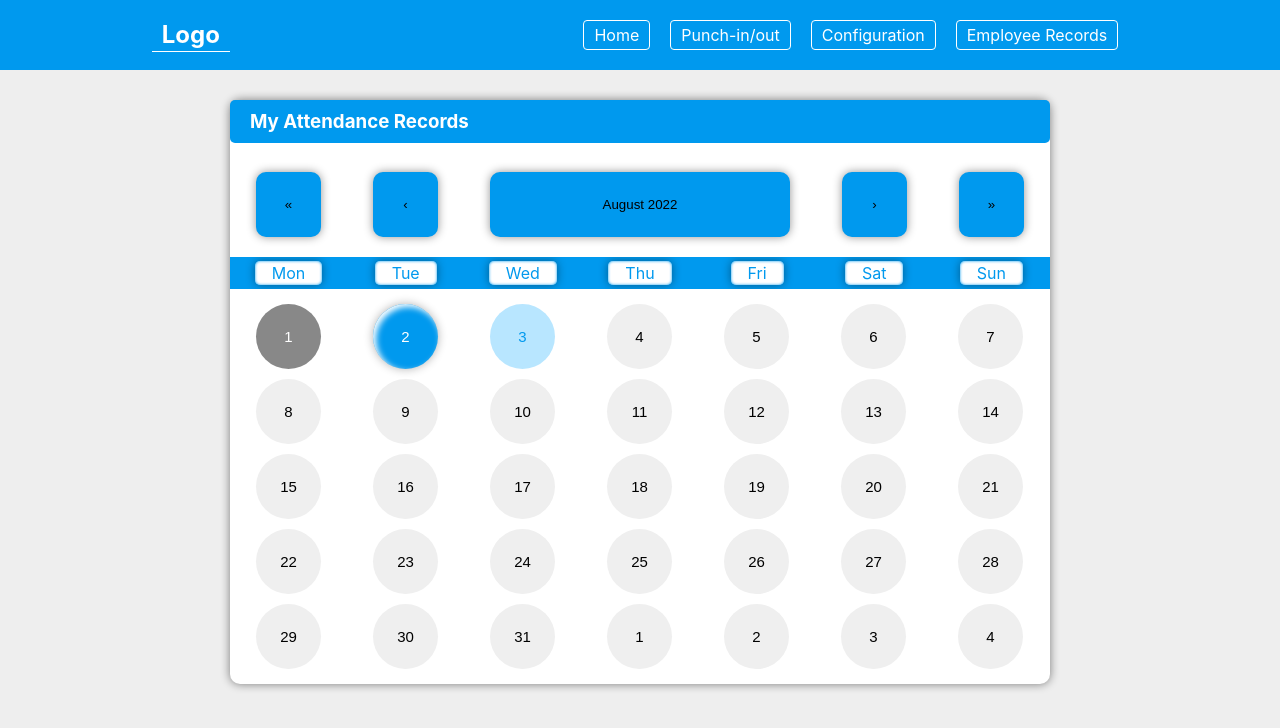
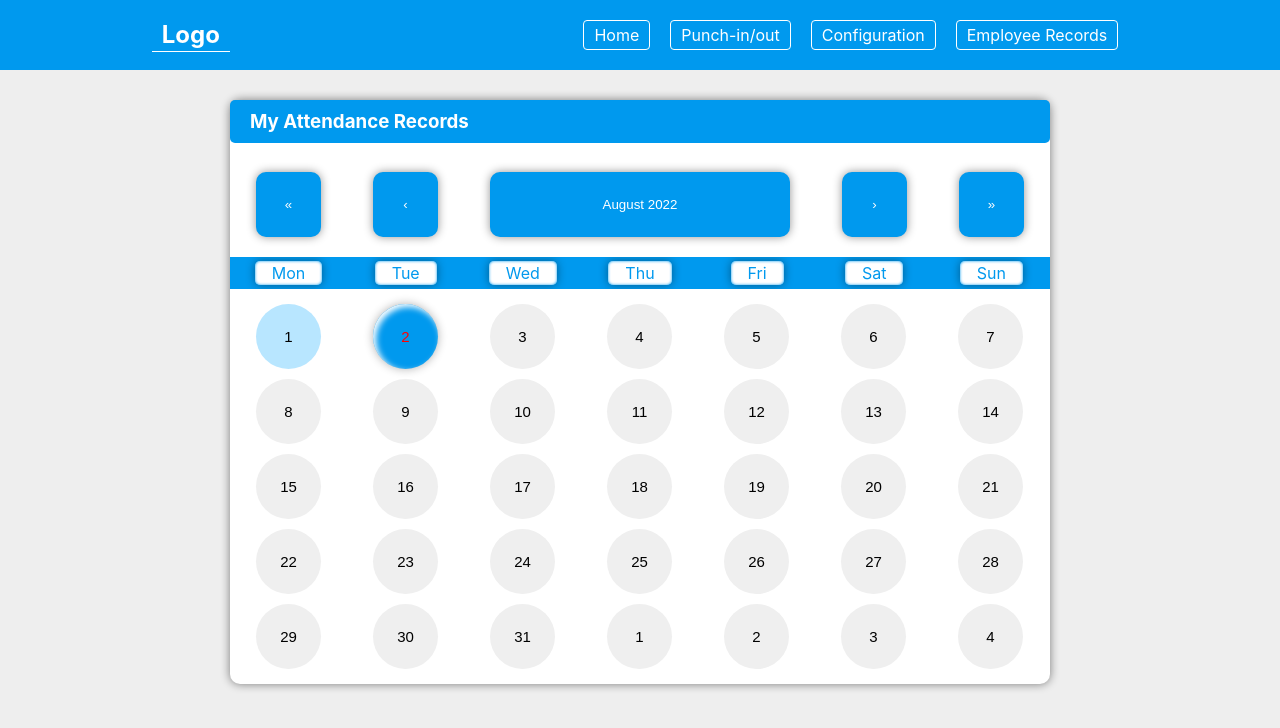
Before and after one commit to Dipali-khalate/attendance, a React (Create React App) app: page / in a window 1280 px wide. Shown: the top 728 px of the page. Built offline with nearby package versions, Linux system fonts and the light colour scheme.

Commit message:
calander updated

```diff
--- a/src/Components/Pages/Myrecords.jsx
+++ b/src/Components/Pages/Myrecords.jsx
@@ -2,7 +2,8 @@ import React, { useState } from "react";
 import Calendar from "react-calendar";
 import "../style/attendance.css";
 function Myrecords() {
-  const [date,setDate] = useState(new Date())
+  const [selecteddate,setselectedDate] = useState(new Date())
+  const [currentDate,setCurrentDate] = useState(new Date())
   return (
     <>
       <div className="myrecord">
@@ -12,7 +13,7 @@ function Myrecords() {
           </label>
           <div className="mydate">
             {/* <h4>Date:</h4> */}
-            <Calendar onChange={setDate} value={date} className="calander" />
+            <Calendar onChange={setselectedDate} value={selecteddate} onClickDay={(date,event)=>alert(date.getDate()+ ' ' +(date.getMonth()+1))} tileClassName={({activeStartDate, date, view }) => date.getDate() === currentDate.getDate() && date.getMonth() ===currentDate.getMonth() ? "current":""}  className="calander" />
 
           </div>
         </div>
--- a/src/Components/style/Viewattrecord.css
+++ b/src/Components/style/Viewattrecord.css
@@ -153,7 +153,10 @@
 .calander .react-calendar__navigation{
   display: flex;
   margin: 10px 0;
-
+}
+.calander .react-calendar__navigation button{
+  color: #fff;
+  cursor: pointer;
 }
 .calander .react-calendar__navigation button{
   width: 65px ;
@@ -176,25 +179,24 @@
   font-size: 15px;
 }
 
-.calander .react-calendar__month-view__days button:nth-child(1){
+/* .calander .react-calendar__month-view__days button:nth-child(3){
   background-color: rgb(136, 136, 136);
     color: #fff;
     box-shadow: none;
 
-}
+} */
 .calander .react-calendar__month-view__days button:nth-child(2){
-    color: #fff;
+    /* color: #fff; */
   background-color: #09e;
   transition: .1s;
   box-shadow: 0 0 10px rgba(0, 0, 0, 0.308), inset 3px 3px 6px #fff;
   cursor: pointer;
 }
-.calander .react-calendar__month-view__days button:nth-child(3){
+.calander .react-calendar__month-view__days button:nth-child(1){
   background-color: rgb(184, 230, 255);
-  color: #09e;
+  /* color: #09e; */
 
 }
-
 .calander .react-calendar__month-view__days button:nth-child(2):active{
   color: #fff;
   background-color: #09e;
@@ -202,3 +204,6 @@
   transform: scale(0.9);
 
 }
+.current{
+  color: red;
+}
```
